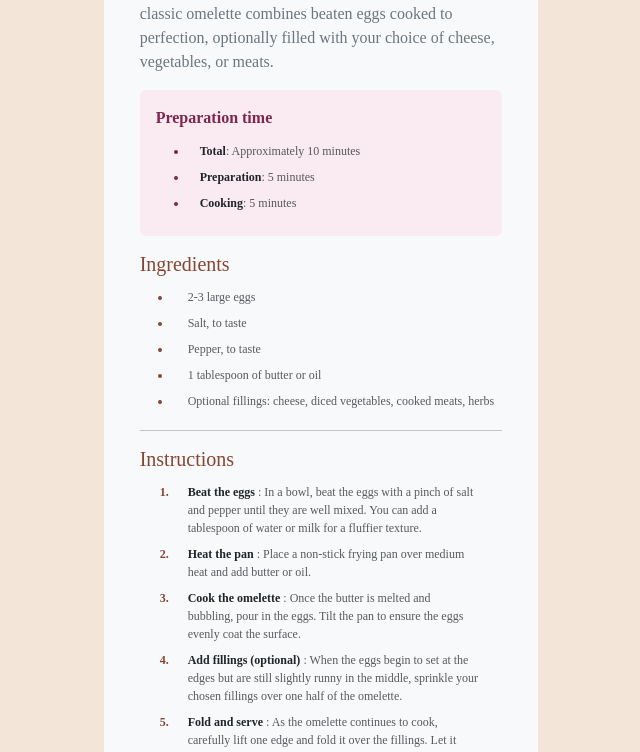
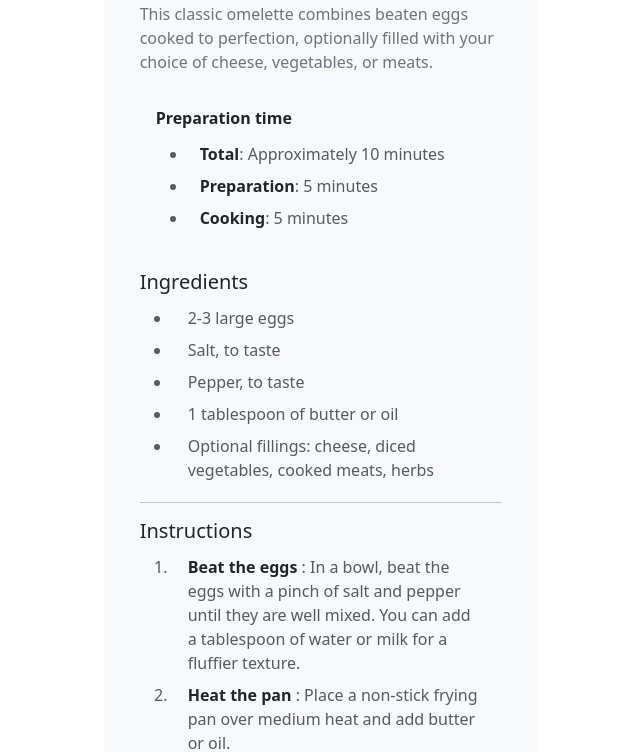
Before and after one commit to Mpadilla16/Practica, a plain HTML site: page HTML/recipe-page-main/index.html in a window 1280 px wide. Shown: the part 354-1106 px from the top of the page, without its empty margins (319-959 px from the left). Drawn offline with nearby package versions, Linux system fonts and the light colour scheme; files that its build step writes are made by us from their sources; a web font is replaced by a local one.

Commit message:
Se agrega bootsreap

```diff
--- a/HTML/product-preview-card-component-main/styles/styles/style.css
+++ b/HTML/product-preview-card-component-main/style/styles/style.scss
@@ -1,4 +1,6 @@
-@import "../../../node_modules/bootstrap/scss/bootstrap";
+@import "~bootstrap/scss/bootstrap";
+
+
 
 
 @font-face {
```
Also changed, not shown: HTML/product-preview-card-component-main/index.html (+1 -2 lines), HTML/product-preview-card-component-main/style/style.css (added), 1 other file.
